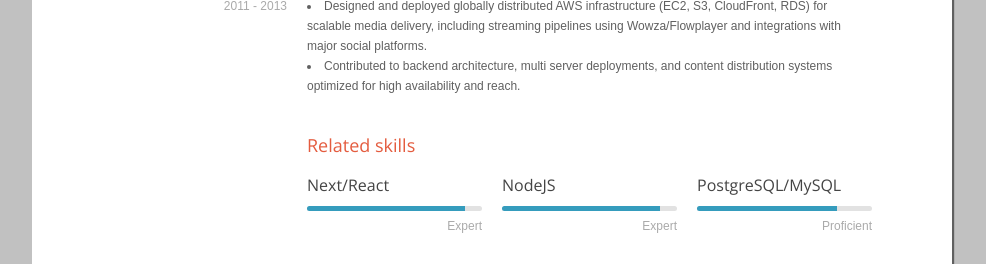
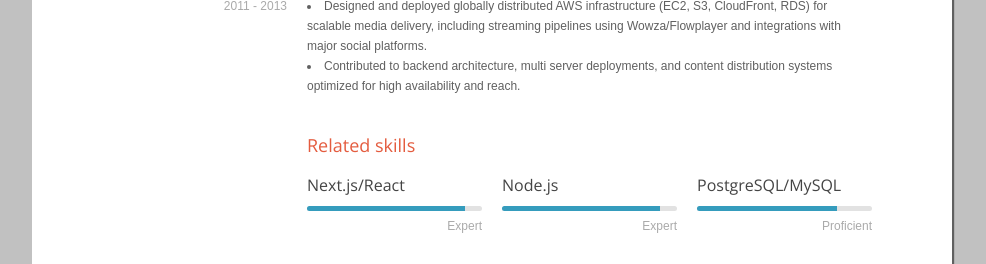
Before and after one commit to mikedidomizio/mikedidomizio-resume, a Vue app: page / in a window 1280 px wide. Shown: the part 1715-1979 px from the top of the page, without its empty margins (148-1134 px from the left). Built offline with nearby package versions, Linux system fonts and the light colour scheme.

Commit message:
Add box shadow for print for skills

```diff
--- a/src/App.vue
+++ b/src/App.vue
@@ -6,7 +6,9 @@
                 phone-number="+1-613-806-0770">
         </Header>
         <PersonalProfile message="Hi - I'm Mike, a Staff Engineer passionate about writing clean,<br/> scalable code and mentoring engineers to grow and thrive." />
+
         <Section>Working Experience</Section>
+
         <CVItem title="theScore" website="https://www.thescore.bet"
                 date="Aug 2022 - Nov 2025" position="Staff Engineer, Tech Lead (Web Platform)">
             <ul class="disc">
@@ -85,8 +87,8 @@
 
         <SkillsSection>
             <SkillsRow>
-                <Skill v-bind:rank="9">Next/React</Skill>
-                <Skill v-bind:rank="9">NodeJS</Skill>
+                <Skill v-bind:rank="9">Next.js/React</Skill>
+                <Skill v-bind:rank="9">Node.js</Skill>
                 <Skill v-bind:rank="8">PostgreSQL/MySQL</Skill>
             </SkillsRow>
             <SkillsRow>
--- a/src/components/Skill.vue
+++ b/src/components/Skill.vue
@@ -128,7 +128,7 @@
   }
 
   .level {
-    box-shadow: inset 0 0 0 200px #fff;
+    box-shadow: inset 0 0 0 200px #f5f5f5;
     height: 2px;
     width: 100%;
     border-radius: 0;
```
